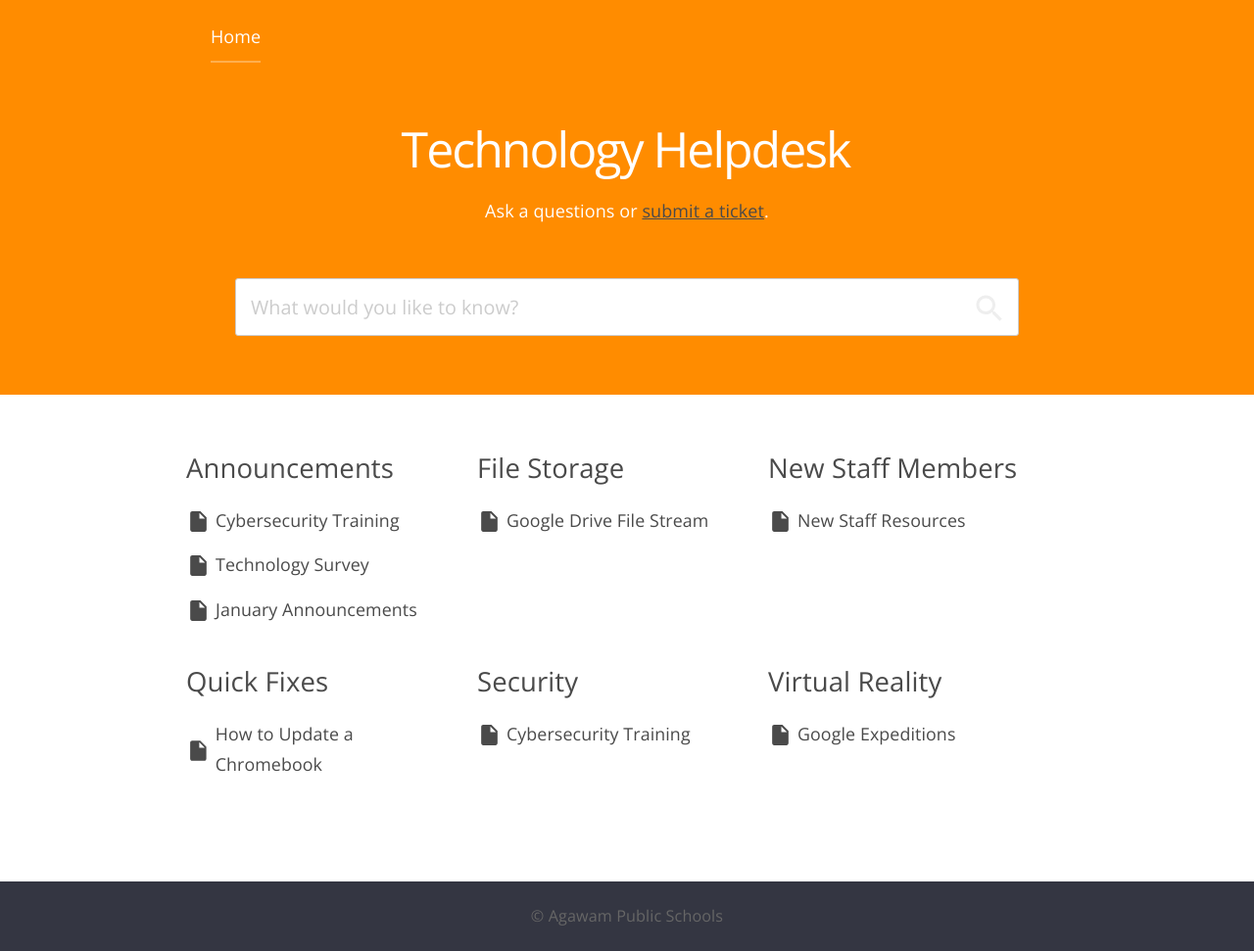
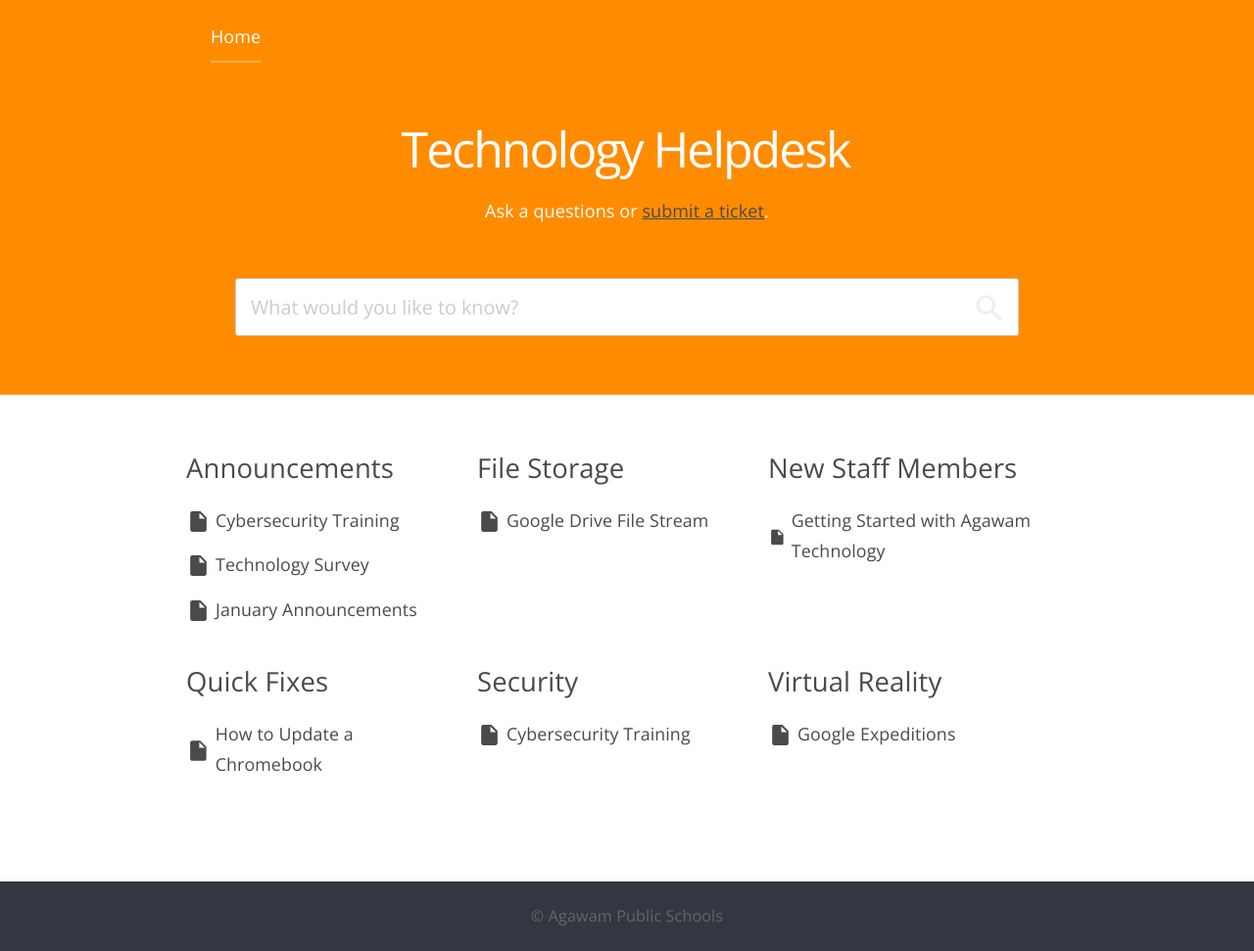
Before and after one commit to Agawam-IT/tech.agawamed.org, a Jekyll site: the page built from index.html, in a window 1280 px wide. Shown: the whole page at 98% size. Built offline with Jekyll 4.4.1, drawn with Linux system fonts in a browser that asks for light colours; nearby versions of some CDN libraries; a script that is not in the unit is left out.

Commit message:
Update 2020-02-12-NewStaffWelcome.md

```diff
--- a/_posts/2020-02-12-NewStaffWelcome.md
+++ b/_posts/2020-02-12-NewStaffWelcome.md
@@ -1,6 +1,6 @@
 ---
 date: 2020-02-18
-title: New Staff Resources
+title: Getting Started with Agawam Technology
 description:
 published: true
 type: Document
```
